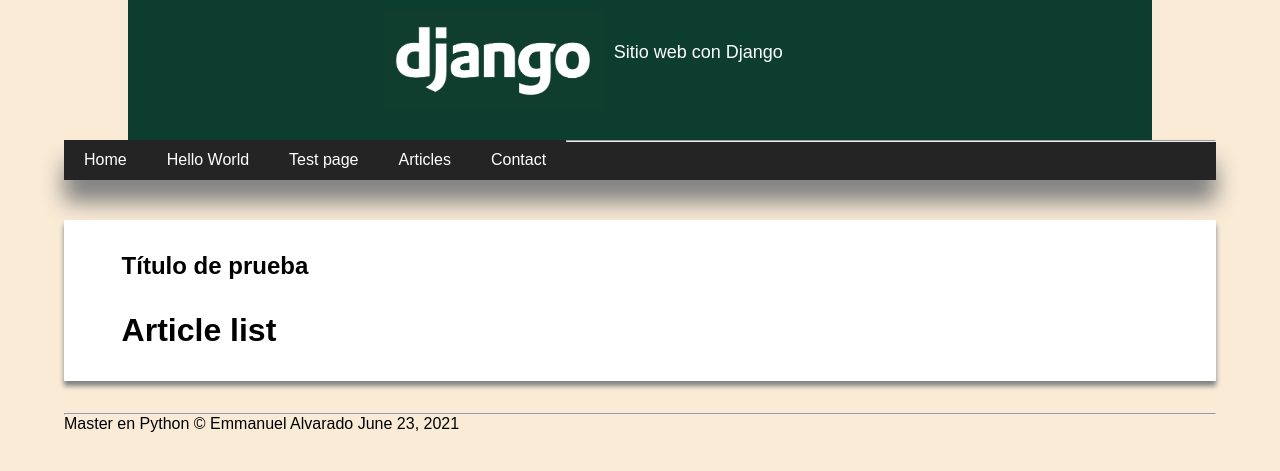
After one commit to josue0ghost/Python-Exercises, a Django app: page /articles/ in a window 1280 px wide. The commit adds this page. Shown: the top 471 px of the page. Run offline with Django 3.2, Linux system fonts and the light colour scheme; data that the repository does not hold is empty.

Commit message:
CRUD articles

```diff
--- a/21-Django/LearningDjango/LearningDjango/urls.py
+++ b/21-Django/LearningDjango/LearningDjango/urls.py
@@ -29,4 +29,7 @@
     path('contact/<str:name>', views.contact, name="contact"),
     path('article/', views.article, name="get_article"),
     path('article/create/<str:title>/<str:content>/<str:public>/', views.create_article, name="create_user"),
+    path('article/edit/<int:id>', views.edit_article),
+    path('articles/', views.articles, name="articles"),
+    path('article/delete/<int:id>', views.delete_article, name="delete_article"),
 ]
--- /dev/null
+++ b/21-Django/LearningDjango/myapp/templates/articles.html
@@ -0,0 +1,23 @@
+{% extends 'layout.html' %}
+
+{% block title %}
+Pagina de pruebas
+{% endblock %}
+
+{% block content %}
+<h1>Article list</h1>
+
+<ul>
+  {% for article in articles %}
+    <li>
+      <h2>{{artile.id}} {{article.title}}</h2>
+      <p>
+        {{article.content}}
+        <a href="{% url 'delete_article' id=article.id %}">Delete</a>
+      </p>
+      <hr/>
+    </li>
+  {% endfor %}
+</ul>
+
+{% endblock %}
--- a/21-Django/LearningDjango/myapp/templates/layout.html
+++ b/21-Django/LearningDjango/myapp/templates/layout.html
@@ -31,6 +31,9 @@
                     <a href="{% url 'test' %}">Test page</a>
                 </li>
                 <li>
+                    <a href="{% url 'articles' %}">Articles</a>
+                </li>
+                <li>
                     <a href="{% url 'contact' name='Emmanuel' %}">Contact</a>
                 </li>
             </ul>
--- a/21-Django/LearningDjango/myapp/views.py
+++ b/21-Django/LearningDjango/myapp/views.py
@@ -72,3 +72,30 @@
     except:
         response = "articulo no encontrado"
     return HttpResponse(response)
+
+def edit_article(request, id):
+    article = Article.objects.get(pk=id)
+
+    article.title = "Batman"
+    article.content = "2017 movie"
+    article.public = True
+    article.save()
+
+    response = f"articulo editado: {article.title}"
+    return HttpResponse(response)
+
+def articles(request):
+    articles = Article.objects.all()
+    # articles = Article.objects.order_by('title')
+    # articles = Article.objects.order_by('-title')
+    # articles = Article.objects.all()[:5]   #---> LIMIT 5
+    # articles = Article.objects.all()[3:5]  #---> BETWEEN 3 TO 5
+    return render(request, 'articles.html', {
+        'articles': articles
+    })
+
+def delete_article(request, id):
+    article = Article.objects.get(pk=id)
+    article.delete()
+
+    return redirect('articles')
```
